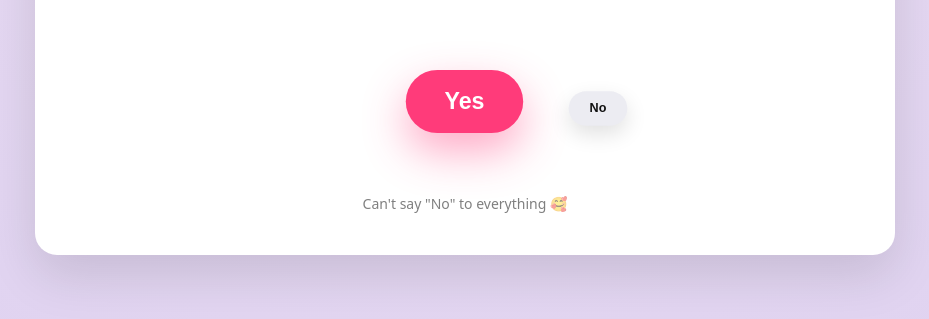
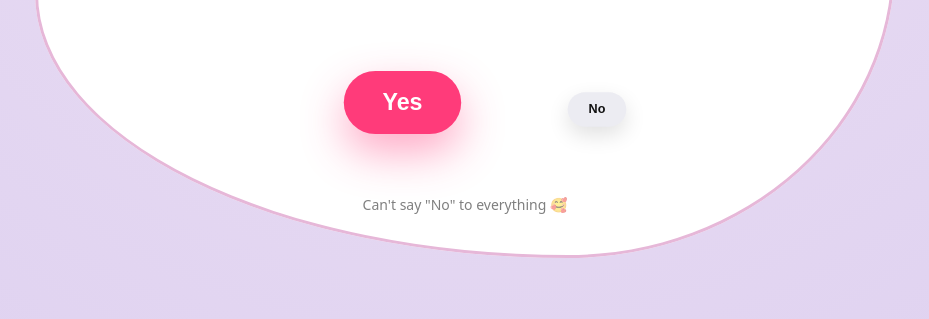
Before and after one commit to taqiriz20/Valentine, a plain HTML site: page index.html in a window 1280 px wide. Shown: the part 397-716 px from the top of the page, without its empty margins (175-1104 px from the left). Drawn offline with Linux system fonts and the light colour scheme.

Commit message:
Add files via upload

```diff
--- a/index.html
+++ b/index.html
@@ -31,13 +31,21 @@ body{
 }
 
 .card{
-  width:min(860px, 92vw);
-  background: var(--card);
-  border-radius: var(--radius);
-  padding: 36px 28px 42px;
-  box-shadow: 0 20px 50px var(--shadow);
+ width: min(860px, 92vw);
+  background: #ffffff;
+
+  /* intentional blob — not random */
+  border-radius: 32% 68% 38% 62% / 48% 42% 58% 52%;
+
+  padding: 40px 32px 44px;
   position: relative;
+  overflow: hidden;
+
+
+  outline: 3px solid #E6B7D8;
+  outline-offset: -3.5px;
 }
+
 
 /* ===== OCTOPUS MASCOT ===== */
 
@@ -56,6 +64,11 @@ body{
 @keyframes float{
   0%,100%{ transform:translateY(0); }
   50%{ transform:translateY(-6px); }
+}
+
+@keyframes cardMorph{
+  0%,100%{ border-radius: 28% 72% 33% 67% / 55% 34% 66% 45%; }
+  50%{    border-radius: 35% 65% 40% 60% / 50% 45% 55% 50%; }
 }
 
 /* head */
@@ -170,6 +183,7 @@ button{
 #yesBtn{
   background: var(--yes);
   color: var(--yesText);
+  margin-right: 125px;
 
   /* base size (change this!) */
   --yesBase: 1.25;
@@ -301,7 +315,7 @@ button{
 
   <div class="celebrate" id="celebrate">
     <h2>Yesss 🎉</h2>
-    <p> My pretty baby ❤️ </p>
+    <p> You're my pretty baby ❤️ </p>
     <div class="imgBox">
         <img id="celebrateImg" alt="celebration meme"
          src="https://media.giphy.com/media/3oriO0OEd9QIDdllqo/giphy.gif" />
```
